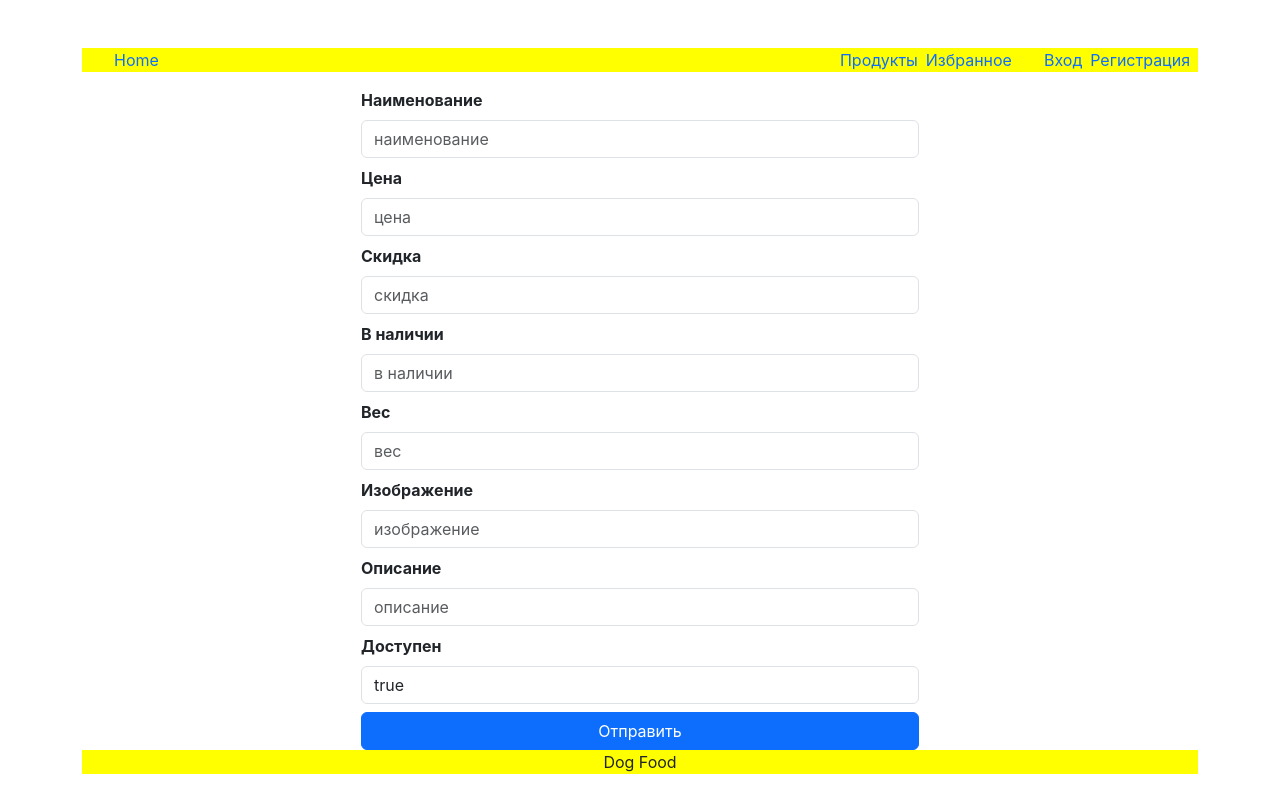
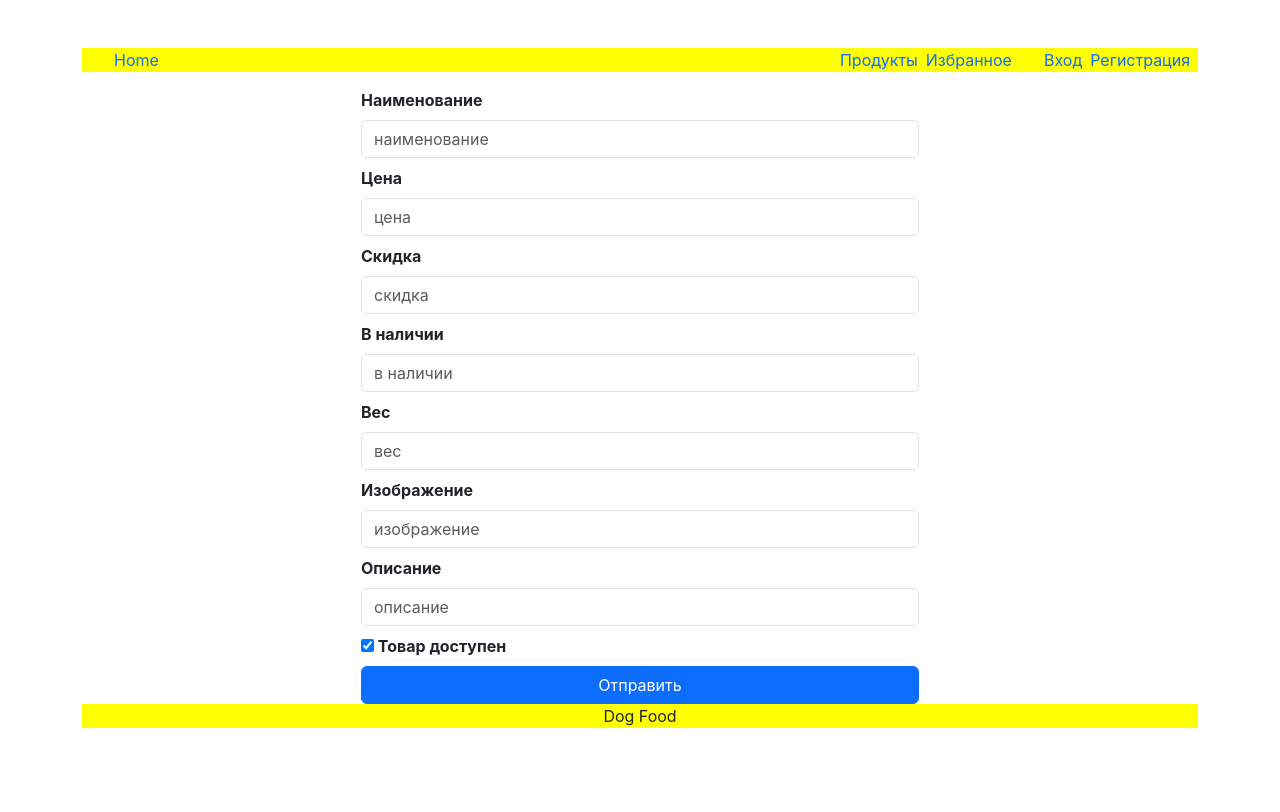
Before and after one commit to lev33/dogfood, a React (Create React App) app: page /add in a window 1280 px wide. Shown: the top 812 px of the page. Built offline with nearby package versions, Linux system fonts and the light colour scheme.

Commit message:
add formik checkbox

```diff
--- a/src/components/Pages/ProductAddPage/ProductAddPage.jsx
+++ b/src/components/Pages/ProductAddPage/ProductAddPage.jsx
@@ -1,3 +1,4 @@
+/* eslint-disable jsx-a11y/label-has-associated-control */
 import { useMutation } from '@tanstack/react-query';
 import { Formik, Form, useField } from 'formik';
 import { useSelector } from 'react-redux';
@@ -27,6 +28,21 @@ function MyTextInput({ label, ...props }) {
         <div className="error">{meta.error}</div>
       ) : null}
     </>
+  );
+}
+
+function MyCheckbox({ children, ...props }) {
+  const [field, meta] = useField({ ...props, type: 'checkbox' });
+  return (
+    <div>
+      <label className="checkbox-input">
+        <input type="checkbox" {...field} {...props} />
+        {children}
+      </label>
+      {meta.touched && meta.error ? (
+        <div className="error">{meta.error}</div>
+      ) : null}
+    </div>
   );
 }
 
@@ -92,11 +108,10 @@ export function ProductAddPage() {
           type="text"
           placeholder="описание"
         />
-        <MyTextInput
-          label="Доступен"
-          name="available"
-          type="text"
-        />
+        <MyCheckbox name="available">
+          {' '}
+          Товар доступен
+        </MyCheckbox>
         <button
           disabled={isLoading}
           type="submit"
--- a/src/components/Pages/ProductPage/DeleteProductModal.jsx
+++ b/src/components/Pages/ProductPage/DeleteProductModal.jsx
@@ -24,7 +24,10 @@ export function DeleteProductModal({
     <Modal isOpen={isOpen} closeHandler={closeHandler}>
       <h4 className="text-center mb-5">
         Вы действительно хотите удалить товар:
-        <b>{name}</b>
+        <b>
+          {' '}
+          {name}
+        </b>
       </h4>
       <div className="d-flex justify-content-center">
         <button
--- a/src/components/ProductEditForm/ProductEditForm.jsx
+++ b/src/components/ProductEditForm/ProductEditForm.jsx
@@ -1,3 +1,4 @@
+/* eslint-disable jsx-a11y/label-has-associated-control */
 /* eslint-disable no-underscore-dangle */
 import { useMutation } from '@tanstack/react-query';
 import { Formik, Form, useField } from 'formik';
@@ -17,6 +18,21 @@ function MyTextInput({ label, ...props }) {
         <div className="error">{meta.error}</div>
       ) : null}
     </>
+  );
+}
+
+function MyCheckbox({ children, ...props }) {
+  const [field, meta] = useField({ ...props, type: 'checkbox' });
+  return (
+    <div>
+      <label className="checkbox-input">
+        <input type="checkbox" {...field} {...props} />
+        {children}
+      </label>
+      {meta.touched && meta.error ? (
+        <div className="error">{meta.error}</div>
+      ) : null}
+    </div>
   );
 }
 
@@ -93,11 +109,10 @@ export function ProductEditForm({ product }) {
           type="text"
           placeholder="описание"
         />
-        <MyTextInput
-          label="Доступен"
-          name="available"
-          type="text"
-        />
+        <MyCheckbox name="available">
+          {' '}
+          Товар доступен
+        </MyCheckbox>
         <button
           disabled={isLoading}
           type="submit"
```
